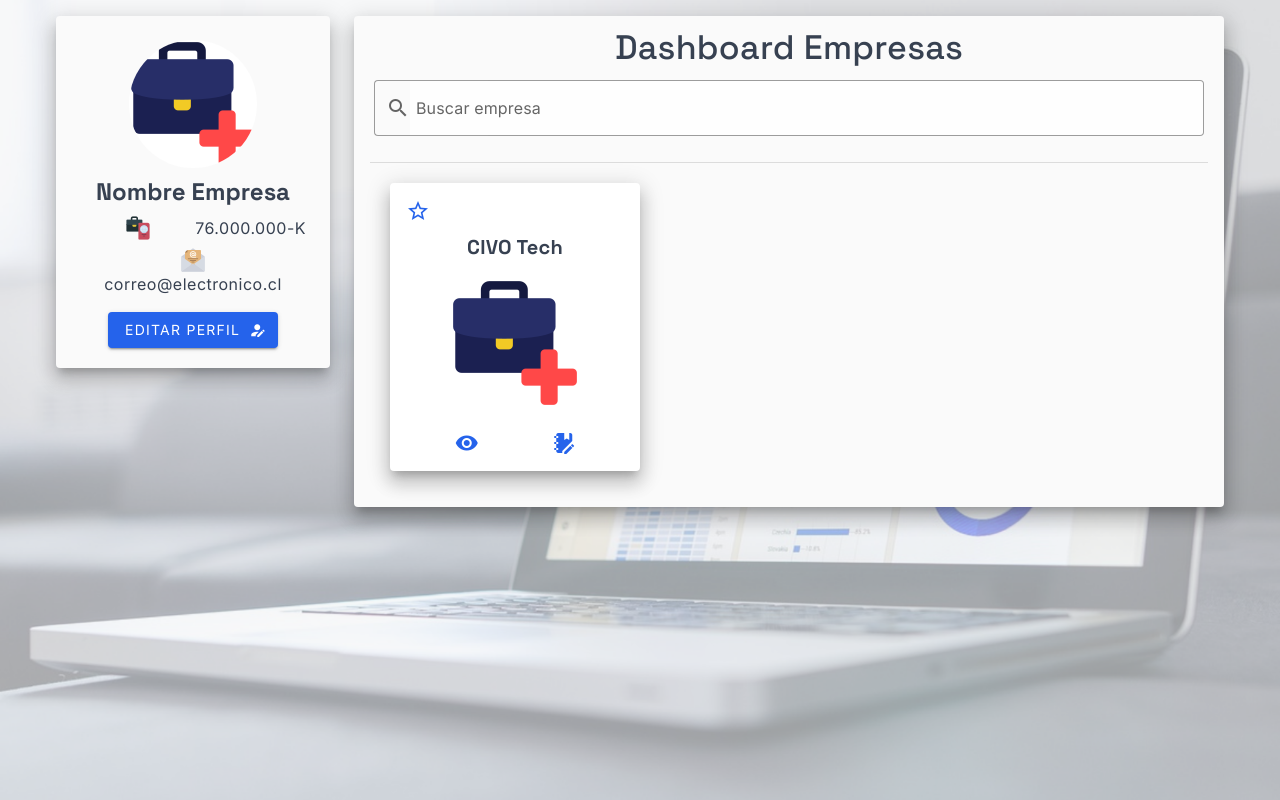
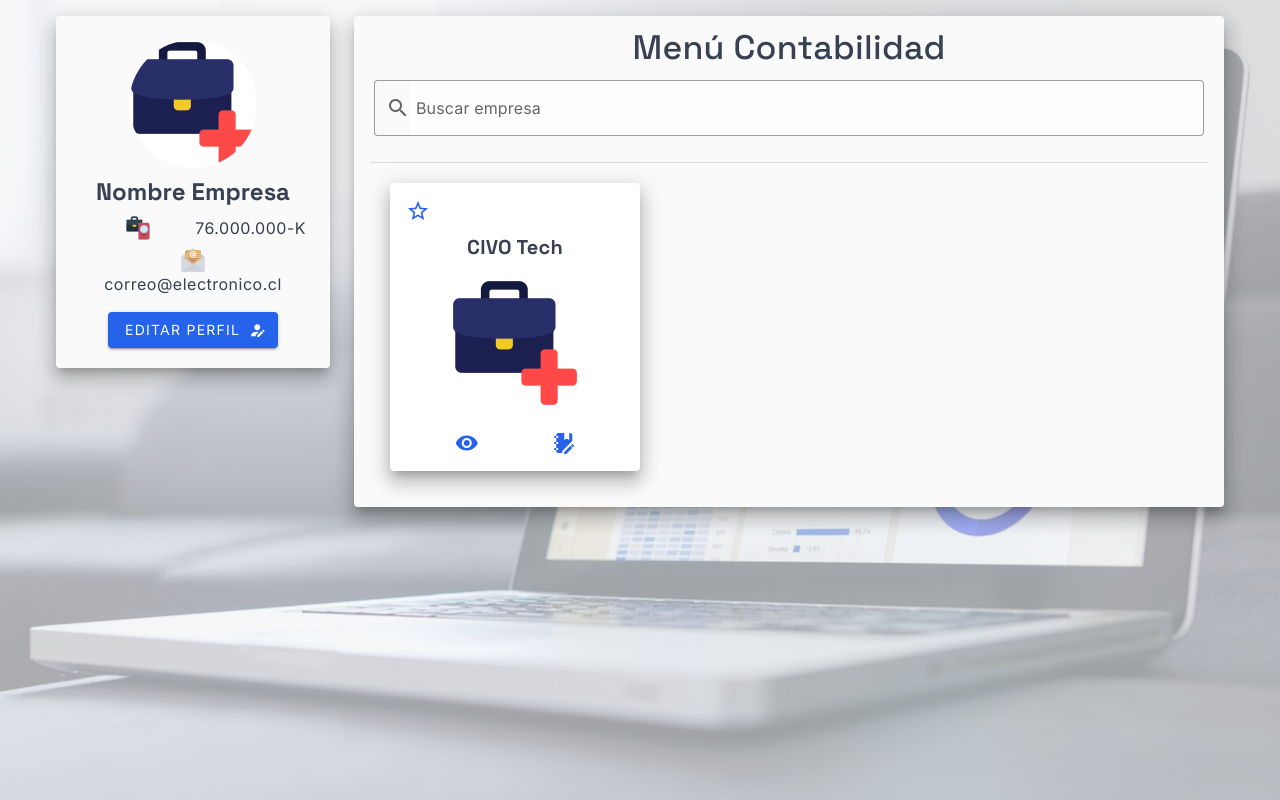
Before and after one commit to WhosCris/SoftwareContable, a Vue app: page /business in a window 1280 px wide. Built offline with nearby package versions, Linux system fonts and the light colour scheme.

Commit message:
Update MainBusiness view title to 'Menú Contabilidad'

```diff
--- a/src/views/MainBusiness.vue
+++ b/src/views/MainBusiness.vue
@@ -37,8 +37,7 @@
                 <v-card color="card" elevation="12">
                     <v-container>
                         <v-row align="center" justify="center" class="mb-1">
-                            <span class="text-h4 text-primary ma-2" style="font-family: 'Space Grotesk'">Dashboard
-                                Empresas</span>
+                            <span class="text-h4 text-primary ma-2" style="font-family: 'Space Grotesk'">Menú Contabilidad</span>
                         </v-row>
                         <v-row class="ma-1">
                             <v-text-field label="Buscar empresa" variant="outlined"
```
